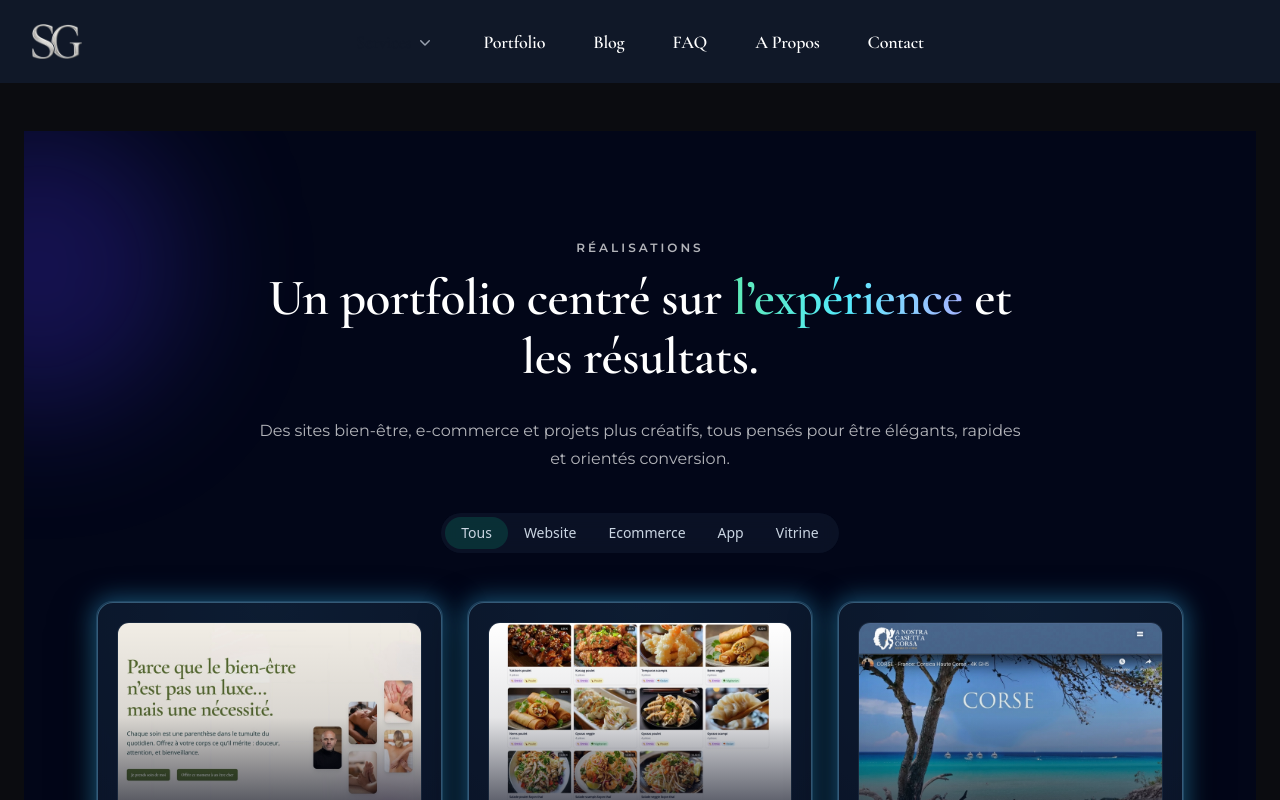
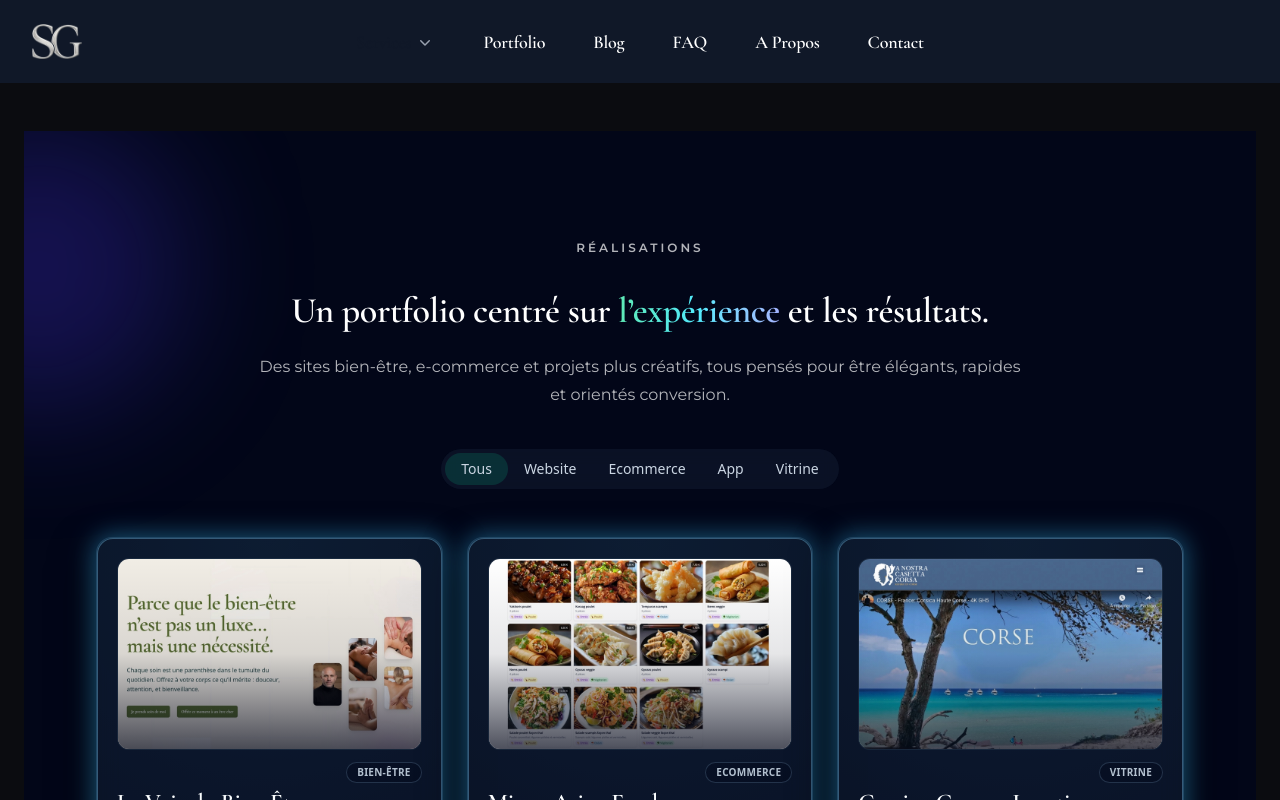
Before and after one commit to StephaneGamot/stephanegamot, a Next.js app: page /portfolio in a window 1280 px wide. Shown: the top 800 px of the page. Built offline with nearby package versions, Linux system fonts and the light colour scheme.

Commit message:
Update PortfolioSection.tsx

```diff
--- a/components/Portfolio/PortfolioSection.tsx
+++ b/components/Portfolio/PortfolioSection.tsx
@@ -339,17 +339,19 @@ export default function PortfolioShowcase() {
           animate={{ opacity: 1, y: 0 }}
           transition={{ duration: 0.7, ease: "easeOut" }}
           className="mx-auto max-w-3xl text-center"
-        >
+        > <h1 className="sr-only">
+        Portfolio – Réalisations de sites web, e-commerce et applications
+      </h1>
           <p className="text-xs font-semibold uppercase tracking-[0.25em] text-emerald-300/80">
             Réalisations
           </p>
-          <h1 className="mt-3 text-3xl font-semibold tracking-tight text-white sm:text-4xl">
+          <h2 className="mt-3 text-3xl font-semibold tracking-tight text-white sm:text-4xl">
             Un portfolio centré sur{" "}
             <span className="bg-gradient-to-r from-emerald-300 via-cyan-300 to-indigo-300 bg-clip-text text-transparent">
               l’expérience
             </span>{" "}
             et les résultats.
-          </h1>
+          </h2>
           <p className="mt-4 text-sm sm:text-base text-slate-300/85">
             Des sites bien-être, e-commerce et projets plus créatifs, tous
             pensés pour être élégants, rapides et orientés conversion.
```
